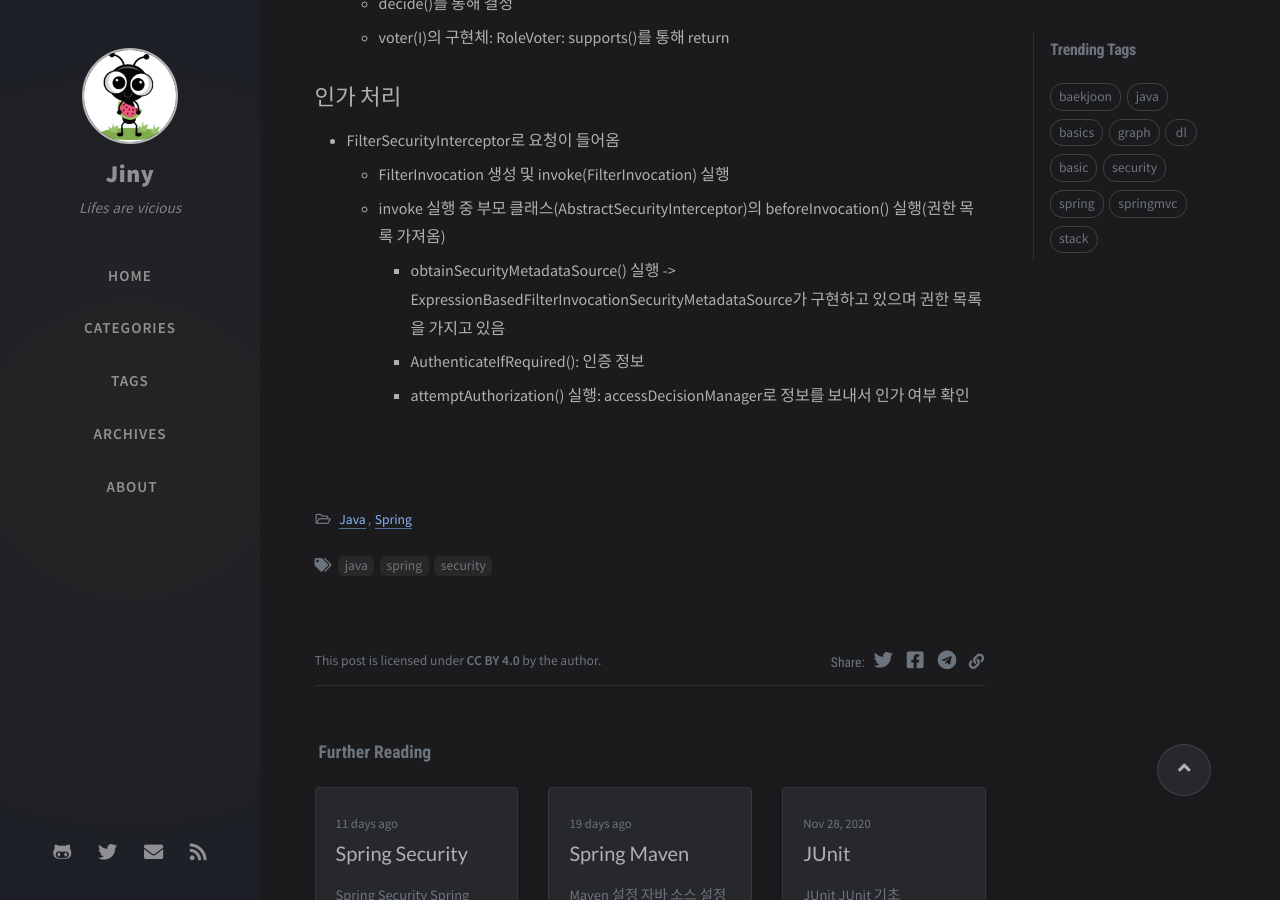
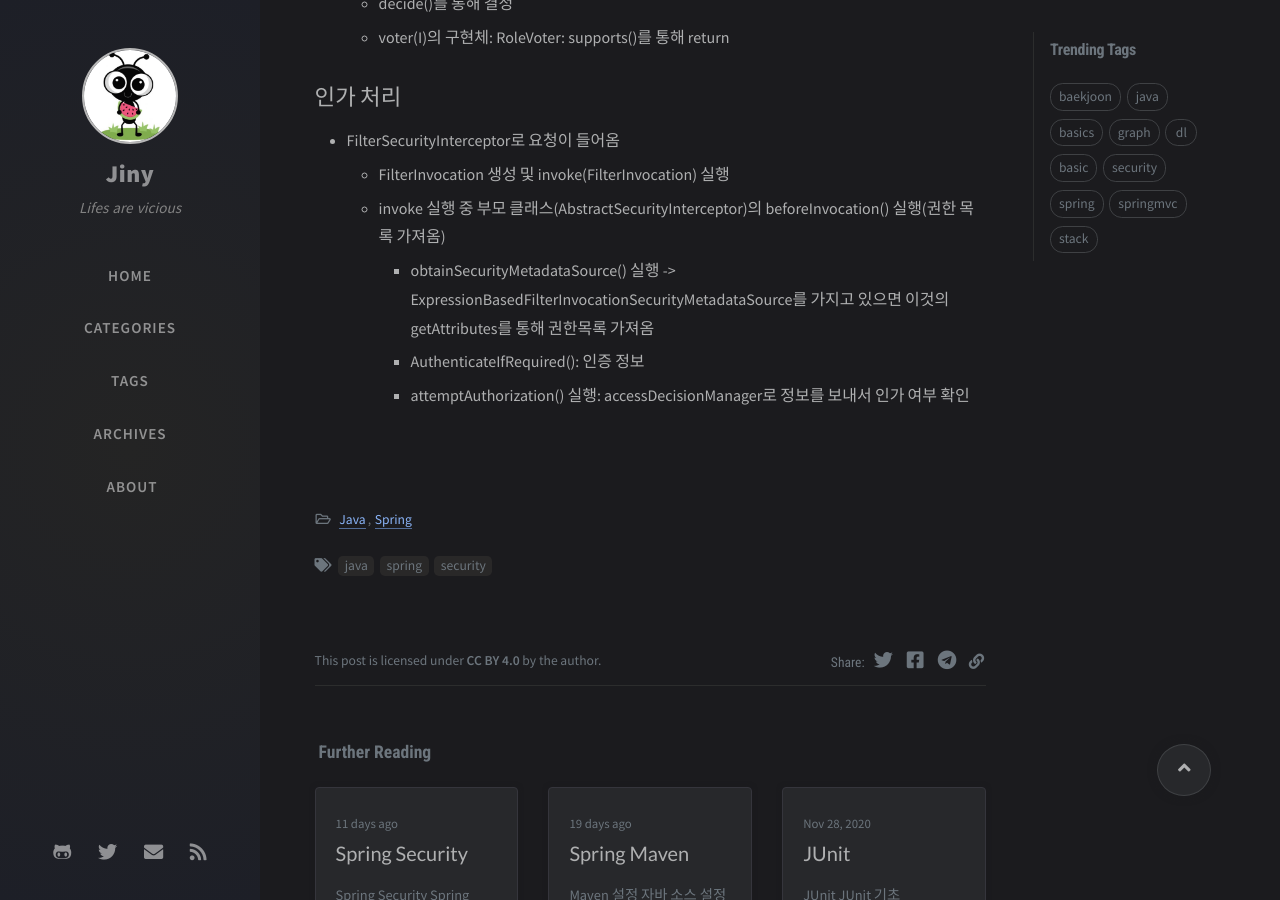
Before and after one commit to JeongJin984/JeongJin984.github.io, a Jekyll site: the page built from _posts/2021-01-12-Spring-Security2.md, in a window 1280 px wide and 900 px high, scrolled down 7673 px. Built offline with Jekyll 4.4.1, drawn with Linux system fonts in a browser that asks for light colours; nearby versions of some CDN libraries; comment, search, counter and statistics services are not loaded.

Commit message:
Update 2021-01-12-Spring-Security2.md

```diff
--- a/_posts/2021-01-12-Spring-Security2.md
+++ b/_posts/2021-01-12-Spring-Security2.md
@@ -238,6 +238,6 @@ ___
 - FilterSecurityInterceptor로 요청이 들어옴
     - FilterInvocation 생성 및 invoke(FilterInvocation) 실행
     - invoke 실행 중 부모 클래스(AbstractSecurityInterceptor)의 beforeInvocation() 실행(권한 목록 가져옴)
-        - obtainSecurityMetadataSource() 실행 -> ExpressionBasedFilterInvocationSecurityMetadataSource가 구현하고 있으며 권한 목록을 가지고 있음
+        - obtainSecurityMetadataSource() 실행 -> ExpressionBasedFilterInvocationSecurityMetadataSource를 가지고 있으면 이것의 getAttributes를 통해 권한목록 가져옴
         - AuthenticateIfRequired(): 인증 정보
         - attemptAuthorization() 실행: accessDecisionManager로 정보를 보내서 인가 여부 확인
```
